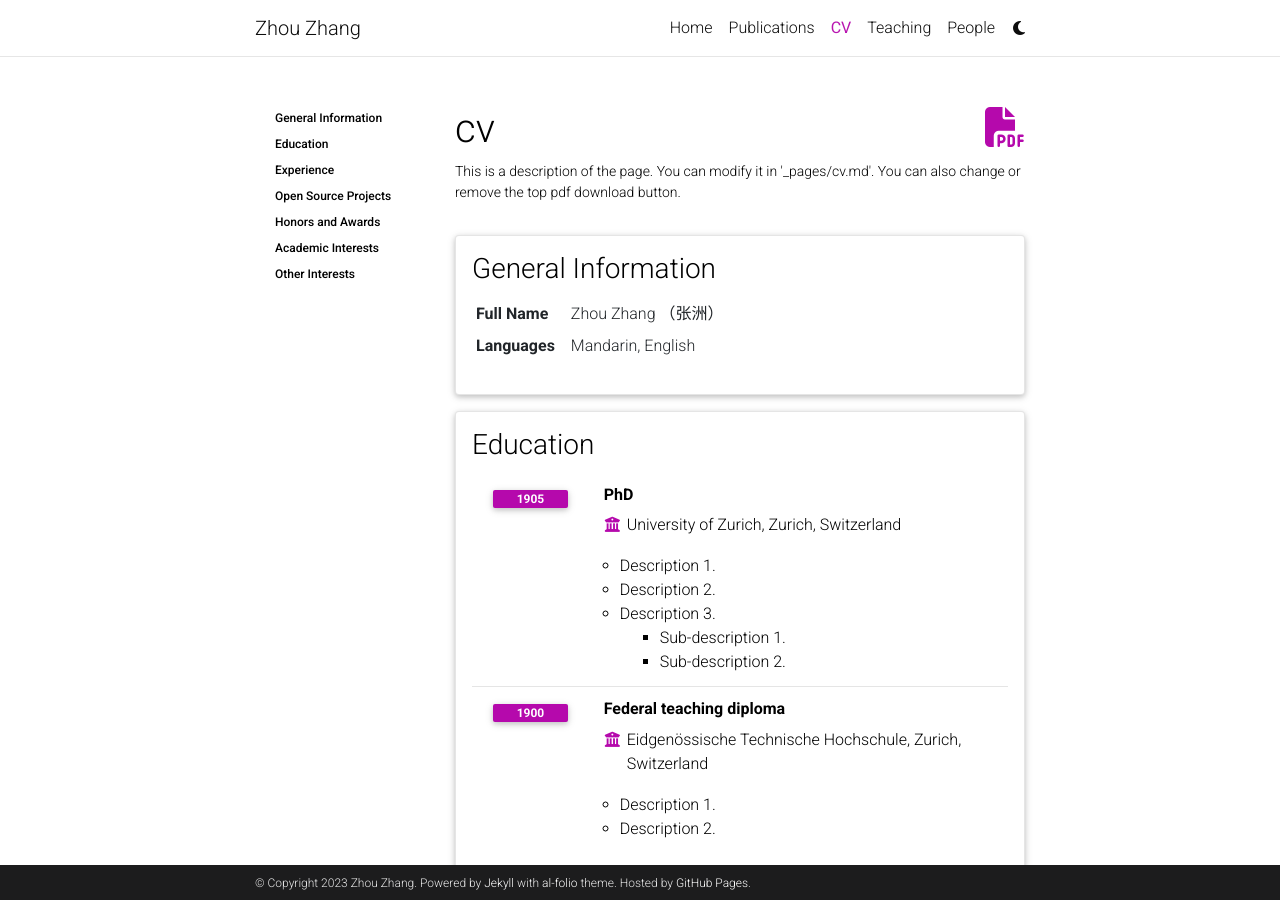
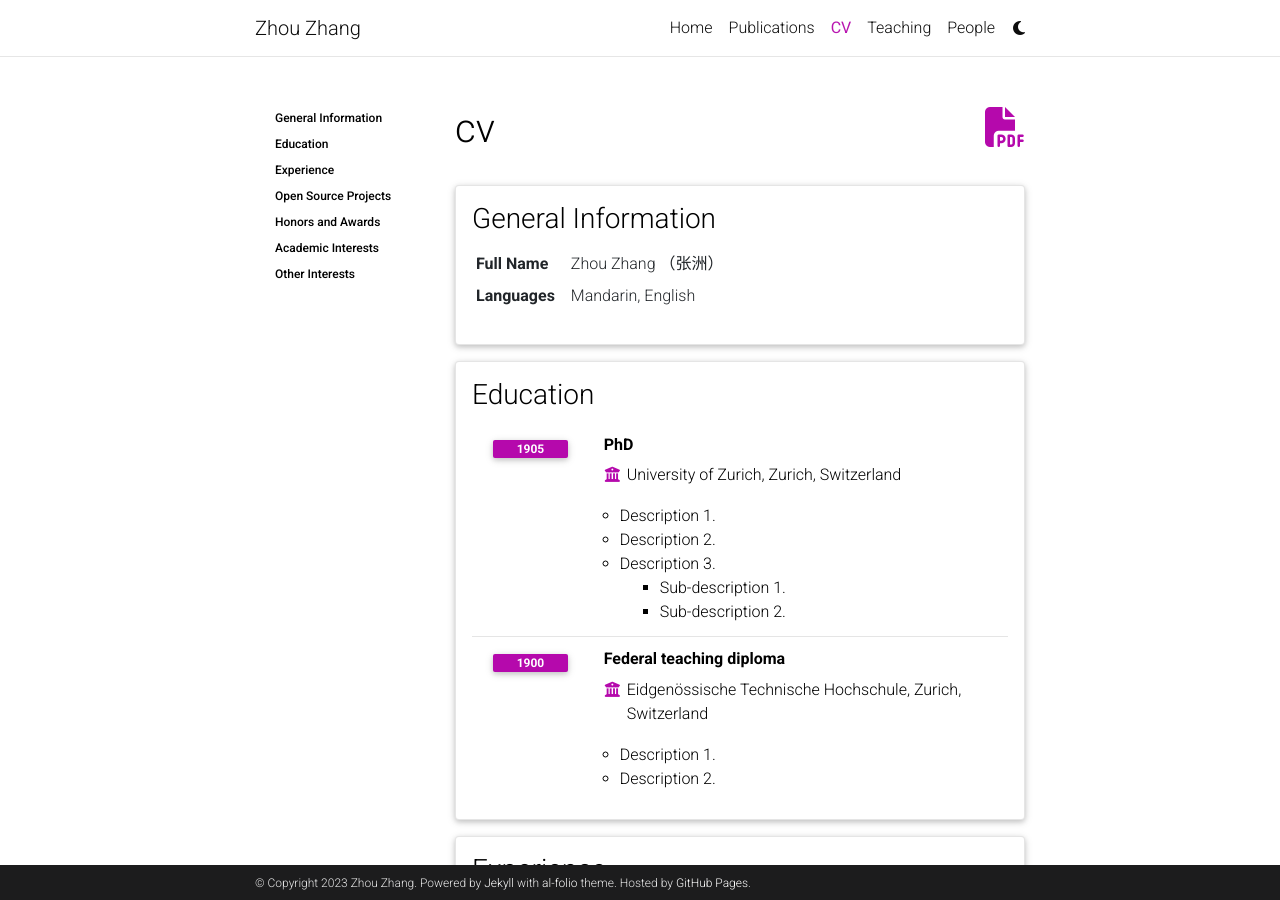
Before and after one commit to fduzz/fduzz.github.io, a Jekyll site: the page built from _pages/cv.md, in a window 1280 px wide and 900 px high. Built offline with Jekyll 4.4.1, drawn with Linux system fonts in a browser that asks for light colours; comment, search, counter and statistics services are not loaded; a style sheet for code colours, icons or effects is not loaded.

Commit message:
Update cv.md

```diff
--- a/_pages/cv.md
+++ b/_pages/cv.md
@@ -5,7 +5,7 @@
 nav: true
 nav_order: 4
 cv_pdf: example_pdf.pdf
-description: This is a description of the page. You can modify it in '_pages/cv.md'. You can also change or remove the top pdf download button.
+description: <!-- This is a description of the page. You can modify it in '_pages/cv.md'. You can also change or remove the top pdf download button. -->
 toc:
   sidebar: left
 ---
```
